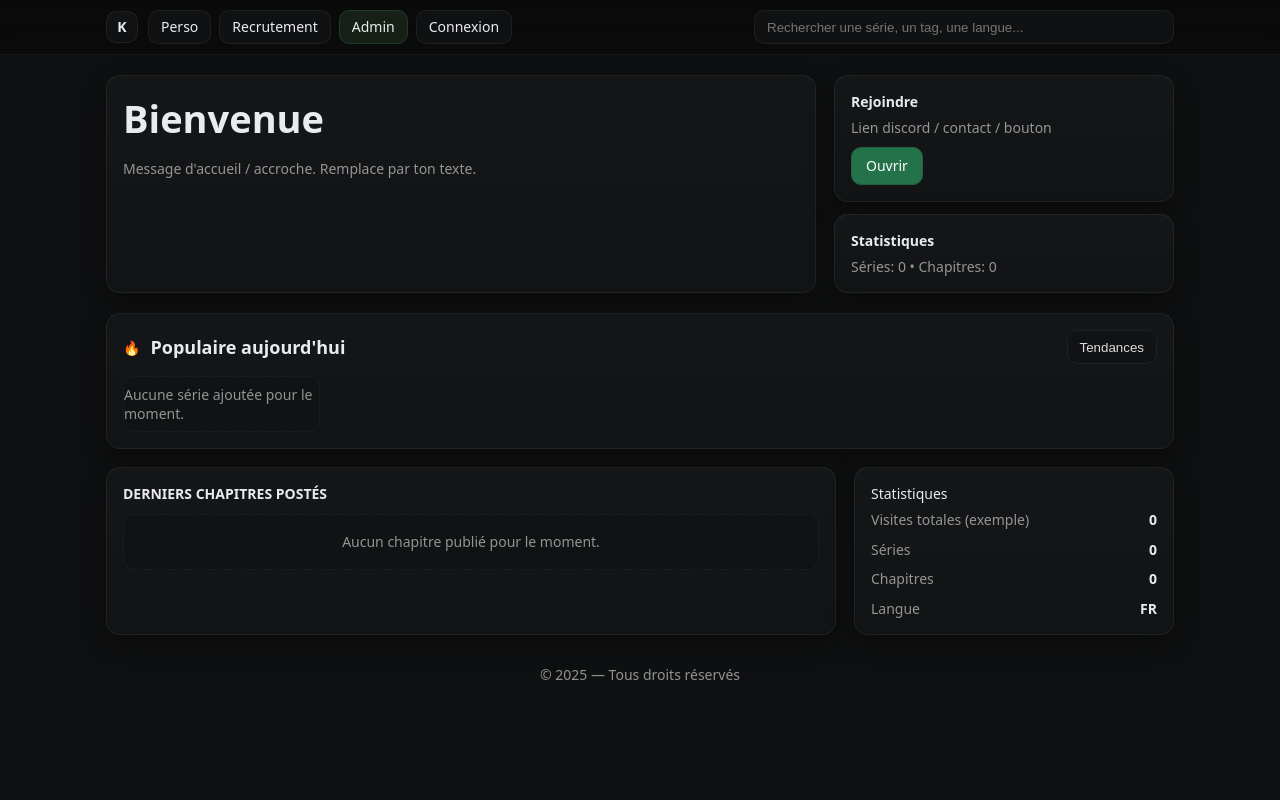
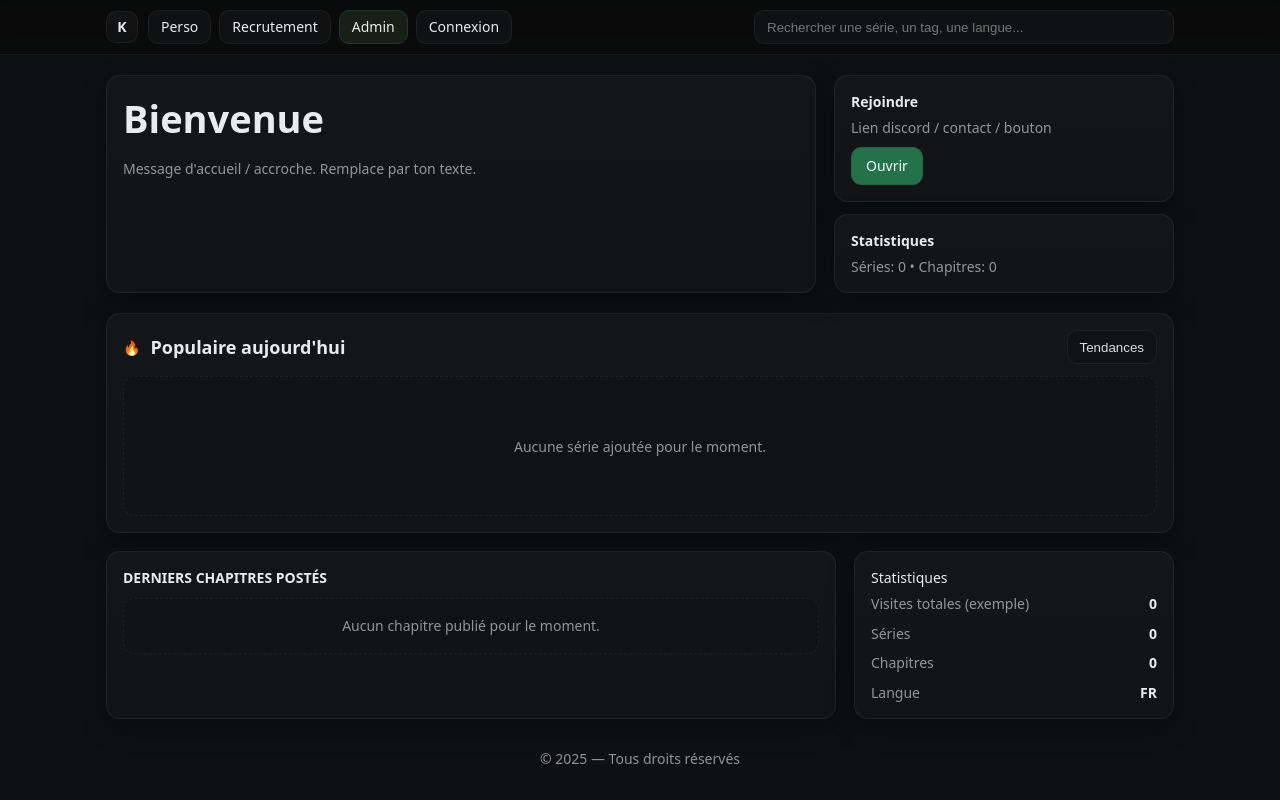
Before and after one commit to YungFritz/kyys-letters, a React (Vite) app: page / in a window 1280 px wide. Built offline with nearby package versions, Linux system fonts and the light colour scheme.

Commit message:
Update index.css

```diff
--- a/src/index.css
+++ b/src/index.css
@@ -194,3 +194,10 @@ a{ color:inherit; text-decoration:none }
   color:#dfe2e6
 }
 .tab-emoji{ font-size:18px; margin-bottom:2px; display:block }
+
+/* Étend la boîte vide sur toute la largeur de la grille */
+.grid-cards > .empty,
+.grid-cards > .empty--full {
+  grid-column: 1 / -1;
+  min-height: 140px;
+}
```
